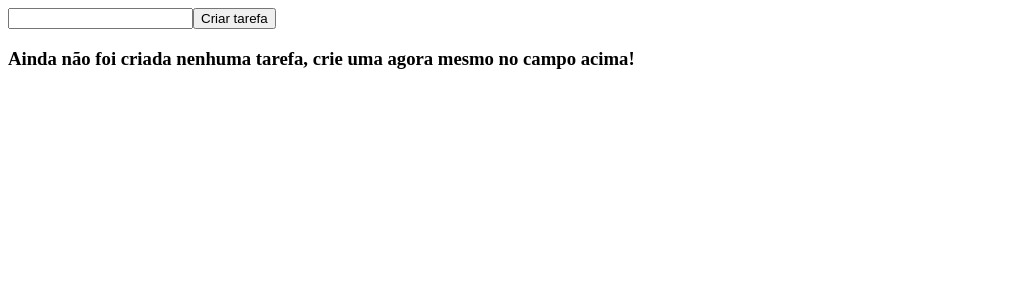
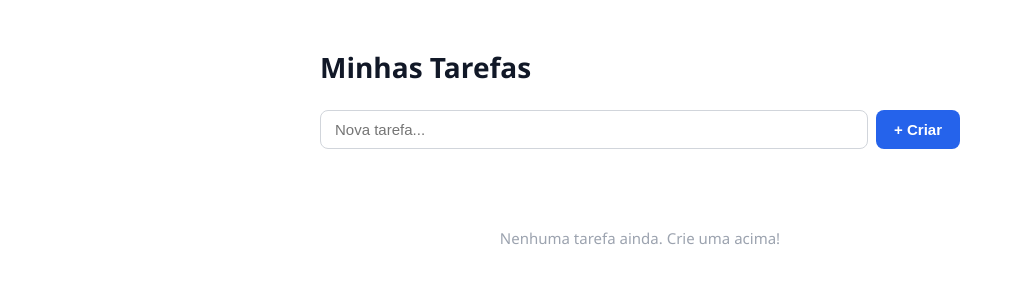
Before and after one commit to VaroliDev/simple-todo, a Next.js app: page / in a window 1280 px wide. Shown: the top 300 px of the page, without its empty margins (0-1015 px from the left). Built offline with nearby package versions, Linux system fonts and the light colour scheme.

Commit message:
Add: Main page CSS

```diff
--- a/app/page.tsx
+++ b/app/page.tsx
@@ -1,5 +1,4 @@
 'use client'
-
 import { useState } from "react"
 
 type ToDo = {
@@ -8,70 +7,231 @@ type ToDo = {
   isCompleted: boolean;
 }
 
-export default function ToDo(){
+export default function ToDo() {
   const [ToDoList, setToDoList] = useState<ToDo[]>([])
-
   const [description, setDescription] = useState("")
 
-  function CreateItem(){
-    if(description.trim() === "") return
-
+  function CreateItem() {
+    if (description.trim() === "") return
     const Item = {
       id: Date.now(),
       description: description,
       isCompleted: false
     }
-
     setToDoList([...ToDoList, Item])
     setDescription("")
   }
 
-  function ToggleItem(id: number){
+  function ToggleItem(id: number) {
     setToDoList(ToDoList.map((index) =>
       index.id === id
-      ? { ...index, isCompleted: !index.isCompleted}
-      : index
+        ? { ...index, isCompleted: !index.isCompleted }
+        : index
     ))
   }
 
-  function DeleteItem(id: number){
+  function DeleteItem(id: number) {
     setToDoList(ToDoList.filter((index) => index.id !== id))
   }
-  /*
-  function AlterItem(id: number){
 
-  }
-  */
   return (
-    <>
+    <div style={styles.container}>
+      <h1 style={styles.title}>Minhas Tarefas</h1>
+
       {/* Campo para criar a tarefa */}
-      <div>
-        <input type="text"
-        value={description}
-        onChange={text => setDescription(text.target.value)}></input>
-
-        <button onClick={CreateItem}>Criar tarefa</button>
+      <div style={styles.inputRow}>
+        <input
+          type="text"
+          value={description}
+          onChange={text => setDescription(text.target.value)}
+          onKeyDown={e => e.key === "Enter" && CreateItem()}
+          placeholder="Nova tarefa..."
+          style={styles.input}
+        />
+        <button onClick={CreateItem} style={styles.createBtn}>
+          + Criar
+        </button>
       </div>
 
       {/* Leitura das tarefas já criadas */}
-      <div>
+      <div style={styles.list}>
         {ToDoList.length === 0 ? (
-          <h3>Ainda não foi criada nenhuma tarefa, crie uma agora mesmo no campo acima!</h3>
+          <p style={styles.emptyMsg}>
+            Nenhuma tarefa ainda. Crie uma acima!
+          </p>
         ) : (
           ToDoList.map((value, index) => (
-            <div>
-              <h4>{index+1} Tarefa</h4>
-              <p>{value.description}</p>
-              {value.isCompleted
-              ? (<p>Concluido</p>)
-              : (<p>Pendente</p>)}
-              <button onClick={() => DeleteItem(value.id)}>Apagar Tarefa</button>
-              <button onClick={() => ToggleItem(value.id)}>Alterar Status</button>
+            <div
+              key={value.id}
+              style={{
+                ...styles.card,
+                opacity: value.isCompleted ? 0.6 : 1,
+              }}
+            >
+              <div style={styles.cardLeft}>
+                <span style={styles.cardIndex}>#{index + 1}</span>
+                <p style={{
+                  ...styles.cardDesc,
+                  textDecoration: value.isCompleted ? "line-through" : "none",
+                }}>
+                  {value.description}
+                </p>
+              </div>
+
+              <div style={styles.cardRight}>
+                <span style={{
+                  ...styles.badge,
+                  backgroundColor: value.isCompleted ? "#d1fae5" : "#fef3c7",
+                  color: value.isCompleted ? "#065f46" : "#92400e",
+                }}>
+                  {value.isCompleted ? "✓ Concluída" : "⏳ Pendente"}
+                </span>
+                <button
+                  onClick={() => ToggleItem(value.id)}
+                  style={styles.toggleBtn}
+                  title="Alterar status"
+                >
+                  {value.isCompleted ? "↩ Reabrir" : "✓ Concluir"}
+                </button>
+                <button
+                  onClick={() => DeleteItem(value.id)}
+                  style={styles.deleteBtn}
+                  title="Apagar tarefa"
+                >
+                  ✕
+                </button>
+              </div>
             </div>
           ))
         )}
       </div>
-    </>
+
+      {ToDoList.length > 0 && (
+        <p style={styles.counter}>
+          {ToDoList.filter(t => t.isCompleted).length} de {ToDoList.length} concluídas
+        </p>
+      )}
+    </div>
   )
+}
 
+const styles: Record<string, React.CSSProperties> = {
+  container: {
+    maxWidth: "640px",
+    margin: "48px auto",
+    padding: "0 16px",
+    fontFamily: "'Segoe UI', sans-serif",
+  },
+  title: {
+    fontSize: "28px",
+    fontWeight: 700,
+    marginBottom: "24px",
+    color: "#111827",
+  },
+  inputRow: {
+    display: "flex",
+    gap: "8px",
+    marginBottom: "24px",
+  },
+  input: {
+    flex: 1,
+    padding: "10px 14px",
+    fontSize: "15px",
+    border: "1.5px solid #d1d5db",
+    borderRadius: "8px",
+    outline: "none",
+    transition: "border-color 0.2s",
+  },
+  createBtn: {
+    padding: "10px 18px",
+    fontSize: "15px",
+    fontWeight: 600,
+    backgroundColor: "#2563eb",
+    color: "#fff",
+    border: "none",
+    borderRadius: "8px",
+    cursor: "pointer",
+    whiteSpace: "nowrap",
+  },
+  list: {
+    display: "flex",
+    flexDirection: "column",
+    gap: "10px",
+  },
+  emptyMsg: {
+    textAlign: "center",
+    color: "#9ca3af",
+    fontSize: "15px",
+    padding: "40px 0",
+  },
+  card: {
+    display: "flex",
+    alignItems: "center",
+    justifyContent: "space-between",
+    gap: "12px",
+    padding: "14px 16px",
+    border: "1.5px solid #e5e7eb",
+    borderRadius: "10px",
+    backgroundColor: "#fff",
+    transition: "opacity 0.2s",
+  },
+  cardLeft: {
+    display: "flex",
+    alignItems: "center",
+    gap: "10px",
+    flex: 1,
+    minWidth: 0,
+  },
+  cardIndex: {
+    fontSize: "12px",
+    color: "#9ca3af",
+    fontWeight: 600,
+    flexShrink: 0,
+  },
+  cardDesc: {
+    fontSize: "15px",
+    color: "#374151",
+    margin: 0,
+    overflow: "hidden",
+    textOverflow: "ellipsis",
+    whiteSpace: "nowrap",
+  },
+  cardRight: {
+    display: "flex",
+    alignItems: "center",
+    gap: "8px",
+    flexShrink: 0,
+  },
+  badge: {
+    fontSize: "12px",
+    fontWeight: 600,
+    padding: "3px 8px",
+    borderRadius: "999px",
+  },
+  toggleBtn: {
+    padding: "5px 10px",
+    fontSize: "12px",
+    fontWeight: 600,
+    backgroundColor: "#f3f4f6",
+    color: "#374151",
+    border: "1px solid #d1d5db",
+    borderRadius: "6px",
+    cursor: "pointer",
+  },
+  deleteBtn: {
+    padding: "5px 9px",
+    fontSize: "13px",
+    fontWeight: 700,
+    backgroundColor: "#fee2e2",
+    color: "#dc2626",
+    border: "none",
+    borderRadius: "6px",
+    cursor: "pointer",
+  },
+  counter: {
+    textAlign: "right",
+    fontSize: "13px",
+    color: "#6b7280",
+    marginTop: "16px",
+  },
 }
```
